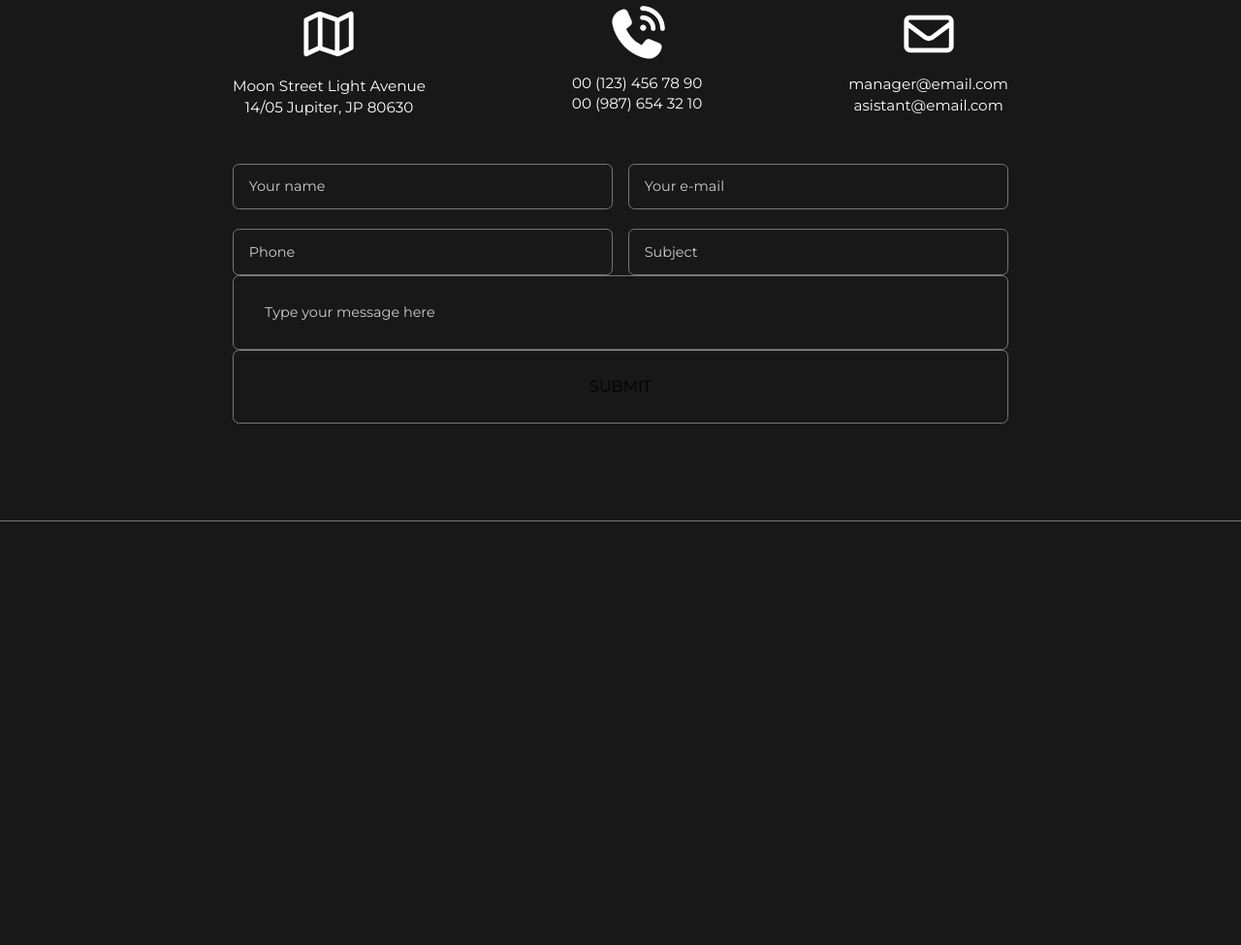
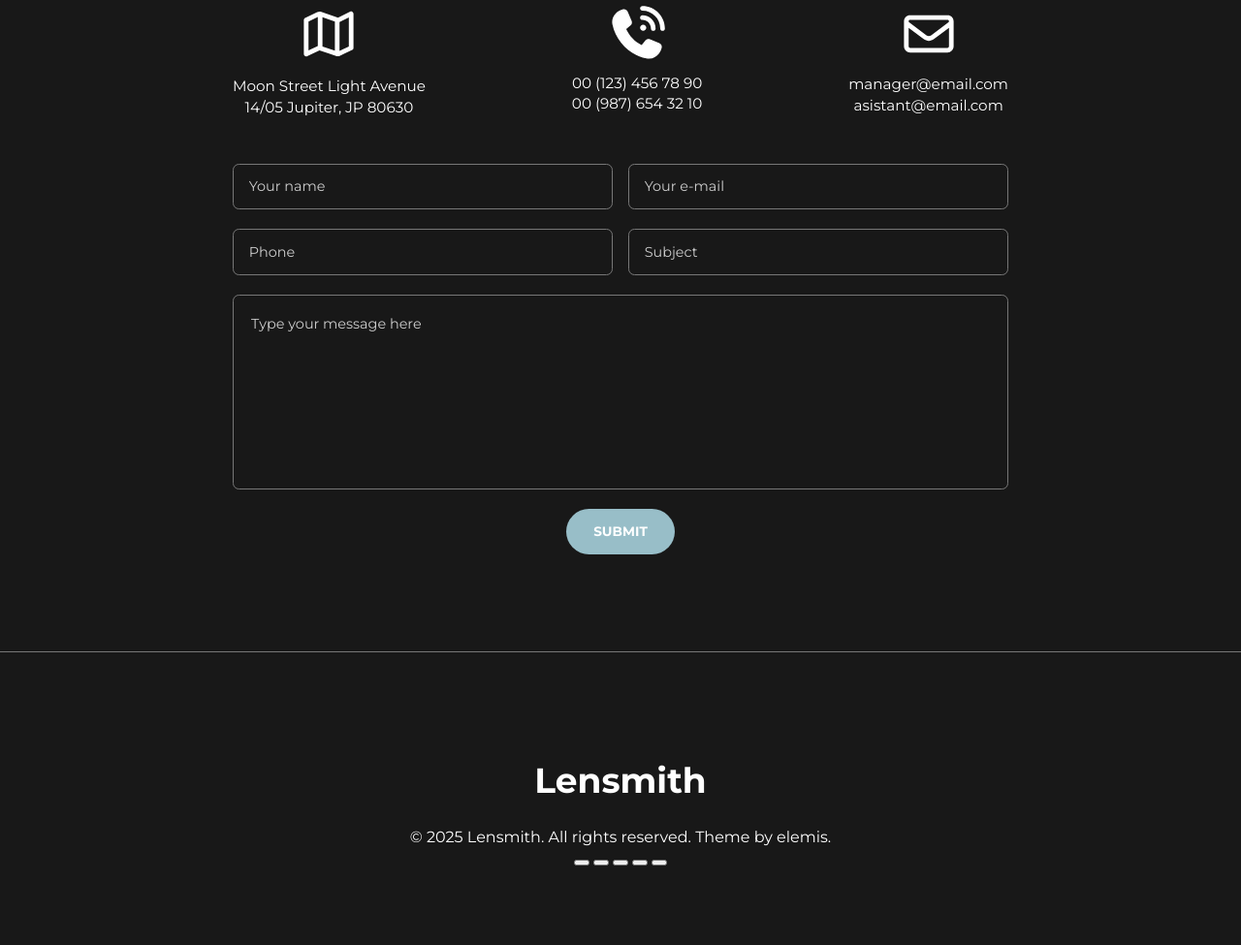
Before and after one commit to DeborahImaji/lensmith, a plain HTML site: page index.html in a window 1280 px wide. Shown: the part 7819-8794 px from the top of the page at 97% size. Before the commit the page ends 8357 px from the top, so only its background shows below. Drawn offline with Linux system fonts and the light colour scheme.

Commit message:
Built contact forms and footer headings

```diff
--- a/css/style.css
+++ b/css/style.css
@@ -812,6 +812,10 @@ header {}
     margin-bottom: 2.5%;
 }
 
+.contact-form {
+    text-align: center;
+}
+
 .contact-form-top {
     display: flex;
     justify-content: space-between;
@@ -828,7 +832,7 @@ header {}
 
 .contact-form input {
     background: #181818;
-    border: 0.04rem solid #777;
+    border: 0.06rem solid #777;
     border-radius: 0.4rem;
     padding: 3.5% 4%;
     width: 100%;
@@ -839,7 +843,42 @@ header {}
     font-size: 0.9rem;
 }
 
-footer {}
+.contact-form input.contact-message {
+    margin: 1.25rem 0;
+    padding: 2.5% 0% 20% 2.25%;
+}
+
+.contact-form input.contact-submit {
+    background: #98BEC8;
+    border: none;
+    border-radius: 2rem;
+    color: #FFFFFF;
+    font-size: 0.85rem;
+    font-weight: 700;
+    padding: 2% 0%;
+    transition: all 0.2s ease-in-out;
+    width: 14%;
+}
+
+.contact-form input.contact-submit:hover {
+    background: #84ACB6;
+}
+
+footer {
+    padding: 7rem 0 5rem 0;
+    text-align: center;
+}
+
+footer h3 {
+    font-size: 2.25rem;
+    margin-bottom: 2%;
+}
+
+footer span {
+    line-height: 1.5rem;
+}
+
+.footer-socials {}
 
 
 /* FOR TABLETS */
@@ -1034,7 +1073,26 @@ footer {}
     }
 
     .contact-form-top div {
+        gap: 1rem;
         width: 100%;
+    }
+
+    .contact-form input.contact-message {
+        padding: 3.5% 0% 40% 4%;
+    }
+
+    .contact-form input.contact-submit {
+        padding: 5%;
+        width: 30%;
+    }
+
+    footer {
+        padding: 4.5rem 2.5rem 4rem 2.5rem;
+    }
+
+    footer h3 {
+        font-size: 2rem;
+        margin-bottom: 6.5%;
     }
 }
 
--- a/index.html
+++ b/index.html
@@ -556,8 +556,8 @@
                         <input type="text" placeholder="Subject">
                     </div>
                 </div>
-                <input type="text" placeholder="Type your message here">
-                <input type="submit" value="SUBMIT">
+                <input type="text" placeholder="Type your message here" class="contact-message">
+                <input type="submit" value="SUBMIT" class="contact-submit">
             </div>
         </section>
 
@@ -565,6 +565,28 @@
 
     </main>
 
+    <footer>
+        <h3>Lensmith</h3>
+        <span>© 2025 Lensmith. All rights reserved. Theme by elemis.</span>
+        <div class="footer-socials">
+            <button>
+                <a href="https://x.com/" target="_blank"></a>
+            </button>
+            <button>
+                <a href="https://www.facebook.com/" target="_blank"></a>
+            </button>
+            <button>
+                <a href="https://www.pinterest.com/" target="_blank"></a>
+            </button>
+            <button>
+                <a href="https://vimeo.com/" target="_blank"></a>
+            </button>
+            <button>
+                <a href="https://www.instagram.com/" target="_blank"></a>
+            </button>
+        </div>
+    </footer>
+
     <script type="text/javascript" src="js/main.js"></script>
 </body>
 
```
